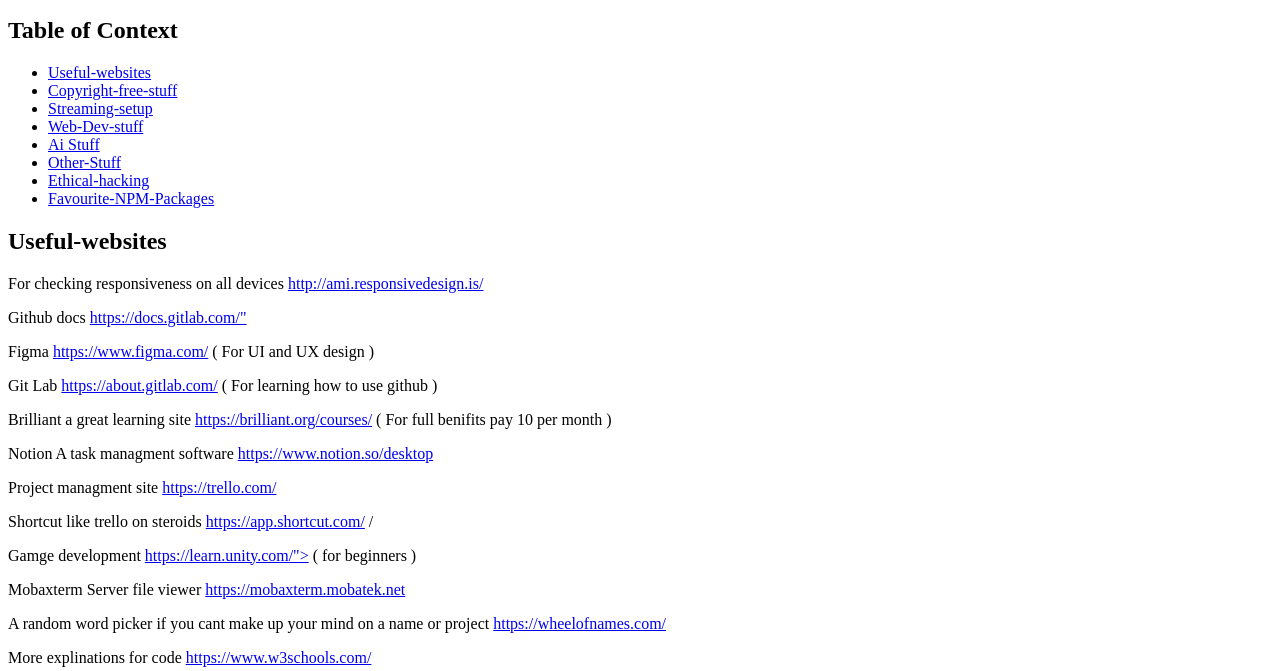
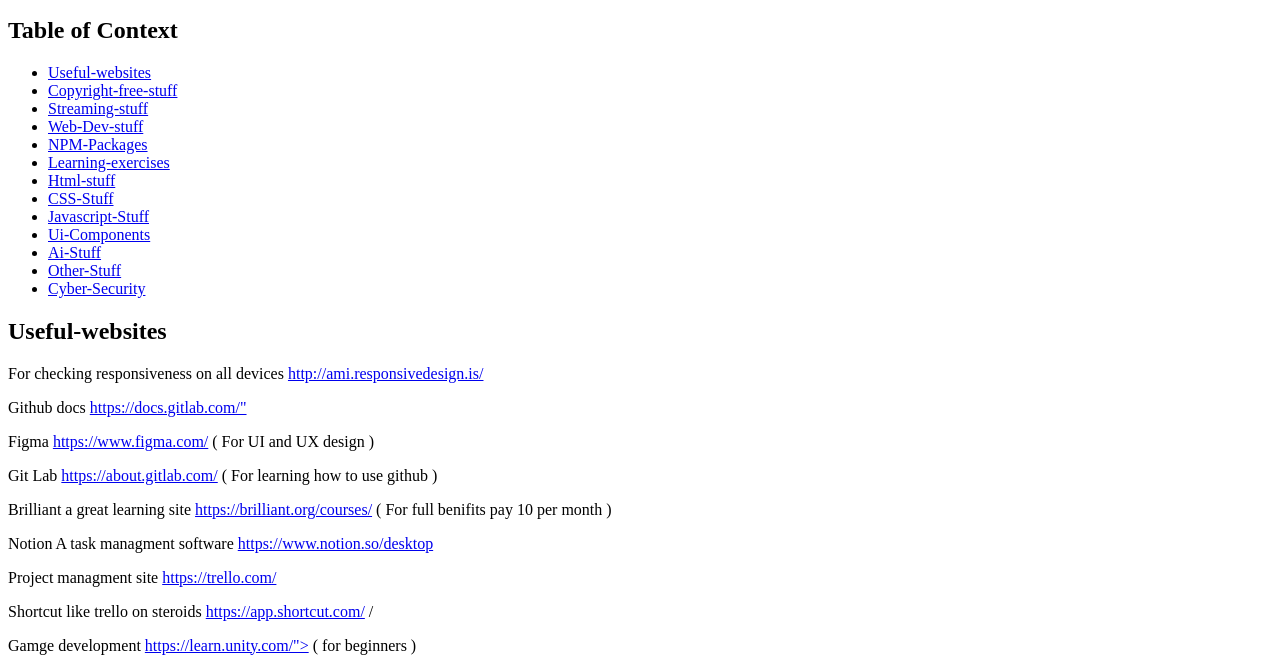
Before and after one commit to owenbcoding/my-resources, a plain HTML site: page index.html in a window 1280 px wide. Shown: the part 119-790 px from the top of the page. Drawn offline with Linux system fonts and the light colour scheme.

Commit message:
fixed up navigation to match read me file

```diff
--- a/index.html
+++ b/index.html
@@ -21,12 +21,17 @@
     <ul>
         <li><a href="#Useful-websites">Useful-websites</li>
         <li><a href="#Copyright-free-stuff">Copyright-free-stuff</a></li>
-        <li><a href="#Streaming-setup">Streaming-setup</a></li>
+        <li><a href="#Streaming-stuff">Streaming-stuff</a></li>
         <li><a href="#Web-Dev-stuff">Web-Dev-stuff</a></li>
-        <li><a href="#Ai Stuff">Ai Stuff</a></li>
+        <li><a href="#NPM-Packages">NPM-Packages</a></li>
+        <li><a href="#Learning-exercises">Learning-exercises</a></li>
+        <li><a href="#HTML-Stuff">Html-stuff</a></li>
+        <li><a href="#CSS">CSS-Stuff</a></li>
+        <li><a href="#Javascript-Stuff">Javascript-Stuff</a></li>
+        <li><a href="Ui-Components">Ui-Components</a></li>
+        <li><a href="#Ai-Stuff">Ai-Stuff</a></li>
         <li><a href="#Other-Stuff">Other-Stuff</a></li>
-        <li><a href="#Ethical-hacking">Ethical-hacking</a></li>
-        <li><a href="#Favourite-NPM-Packages">Favourite-NPM-Packages</a></li>
+        <li><a href="#Cyber-Security">Cyber-Security</a></li>
     </ul>
     <h2 id="Useful-websites">Useful-websites</h2>
     <p>For checking responsiveness on all devices <a href="http://ami.responsivedesign.is/" target="_blank">http://ami.responsivedesign.is/</a></p>
```
